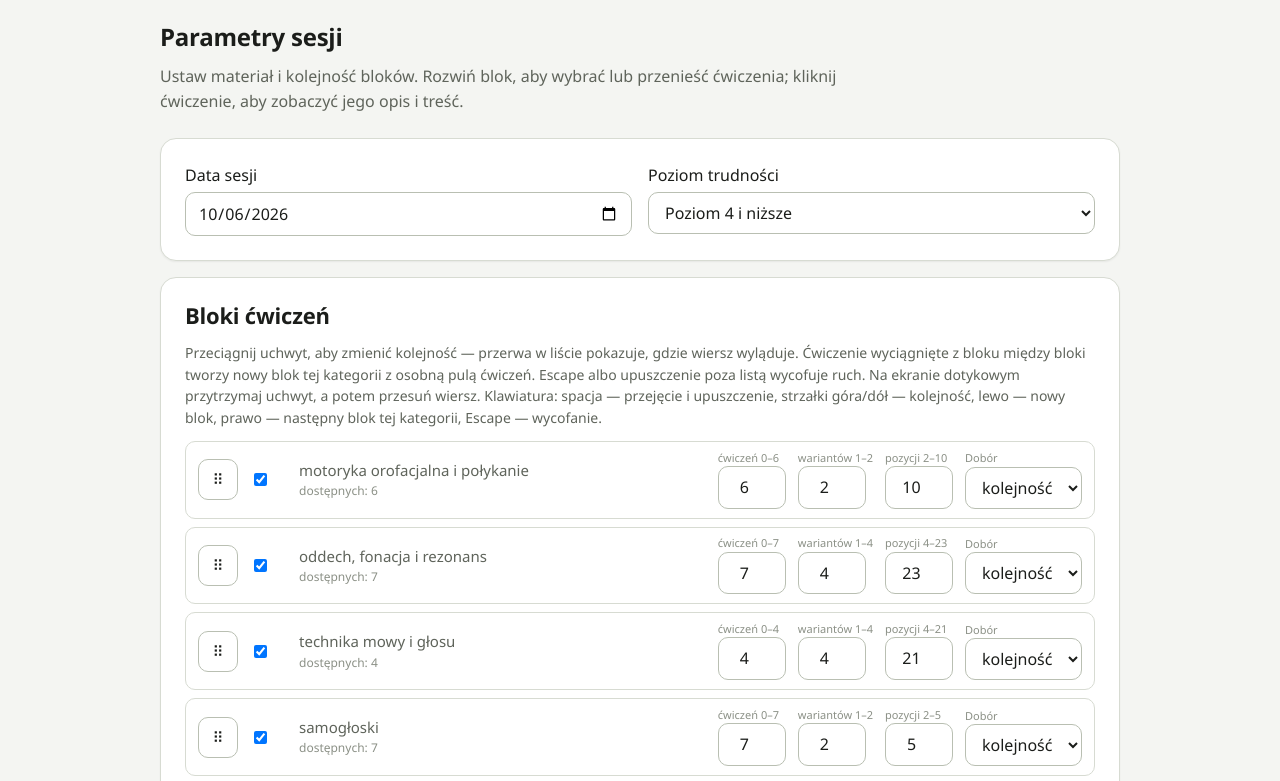
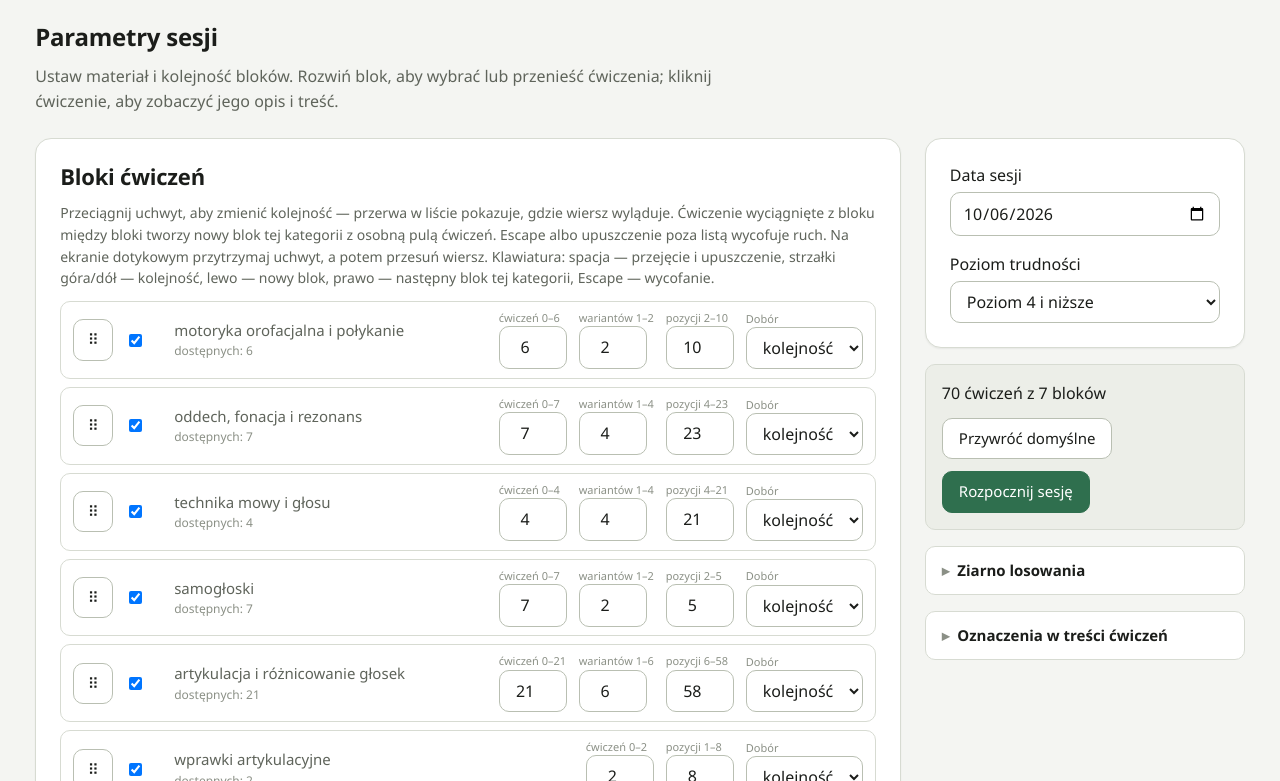
Before and after one commit to wiQ1999/Logopedium, a website with bundled scripts: page src/webapp/index.html in a window 1280 px wide. Shown: the part 66-847 px from the top of the page. Built offline with nearby package versions, Linux system fonts and the light colour scheme.

Commit message:
feat(layout): fill the whole window on desktop screens

```diff
--- a/src/webapp/css/base.css
+++ b/src/webapp/css/base.css
@@ -48,7 +48,10 @@
   --space-6: 32px;
   --space-7: 48px;
 
-  --content-width: 62rem;
+  /* Side margin of the page: 16 px on a phone, growing with the window up to 48 px. */
+  --gutter: clamp(var(--space-4), 4vw - var(--space-4), var(--space-7));
+  /* Below the header, for panels that stay in view while the page scrolls. */
+  --sticky-top: 5rem;
 }
 
 @media (prefers-color-scheme: dark) {
--- a/src/webapp/css/layout.css
+++ b/src/webapp/css/layout.css
@@ -8,9 +8,7 @@
 
 .app-header__inner {
   width: 100%;
-  max-width: var(--content-width);
-  margin: 0 auto;
-  padding: var(--space-3) var(--space-4);
+  padding: var(--space-3) var(--gutter);
   display: flex;
   flex-wrap: wrap;
   align-items: center;
@@ -64,9 +62,7 @@
 .app-main {
   flex: 1;
   width: 100%;
-  max-width: var(--content-width);
-  margin: 0 auto;
-  padding: var(--space-5) var(--space-4) var(--space-7);
+  padding: var(--space-5) var(--gutter) var(--space-7);
 }
 
 .app-main:focus {
@@ -80,9 +76,7 @@
 
 .app-footer__inner {
   width: 100%;
-  max-width: var(--content-width);
-  margin: 0 auto;
-  padding: var(--space-3) var(--space-4);
+  padding: var(--space-3) var(--gutter);
   display: flex;
   flex-wrap: wrap;
   gap: var(--space-2) var(--space-4);
@@ -388,7 +382,7 @@
 .editor-layout { display: grid; grid-template-columns: minmax(0, 1fr) minmax(0, 1fr); gap: var(--space-4); align-items: start; }
 .editor-fields { display: grid; gap: var(--space-3); min-width: 0; }
 .editor-fields .input, .editor-fields .select { width: 100%; min-width: 0; }
-.editor-preview { min-width: 0; position: sticky; top: 5rem; max-height: calc(100vh - 6rem); overflow: auto; }
+.editor-preview { min-width: 0; position: sticky; top: var(--sticky-top); max-height: calc(100vh - var(--sticky-top) - var(--space-4)); overflow: auto; }
 /* A formatted field: toolbar and text share one frame, like a word processor's page. */
 .rich-editor { min-width: 0; background: var(--surface); border: 1px solid var(--border-strong); border-radius: var(--radius); }
 .rich-editor:focus-within { border-color: var(--accent); box-shadow: 0 0 0 2px var(--accent-ring); }
@@ -915,6 +909,52 @@
   color: var(--text-muted);
 }
 
+/* Desktop: the page fills the window; wide views spread into columns instead of one long strip. */
+@media (min-width: 1200px) {
+  .params-layout {
+    display: grid;
+    grid-template-columns: minmax(0, 1fr) clamp(20rem, 24vw, 28rem);
+    grid-template-rows: auto 1fr;
+    column-gap: var(--space-5);
+    align-items: start;
+  }
+
+  .params-layout__blocks {
+    grid-column: 1;
+    grid-row: 1 / span 2;
+  }
+
+  .params-layout__settings,
+  .params-layout__session {
+    grid-column: 2;
+  }
+
+  /* Start stays in reach while the block list scrolls. */
+  .params-layout__session {
+    position: sticky;
+    top: var(--sticky-top);
+    max-height: calc(100vh - var(--sticky-top) - var(--space-4));
+    overflow: auto;
+    display: flex;
+    flex-direction: column;
+  }
+
+  .params-layout__session .params-summary {
+    order: -1;
+  }
+
+  .browse-list,
+  .summary-list {
+    display: grid;
+    grid-template-columns: repeat(auto-fill, minmax(22rem, 1fr));
+  }
+
+  /* Prose keeps a readable line length inside a wide card. */
+  .exercise-card .content {
+    max-width: 75ch;
+  }
+}
+
 @media (max-width: 640px) {
   .app-main {
     padding: var(--space-4) var(--space-3) var(--space-6);
--- a/src/webapp/js/params.js
+++ b/src/webapp/js/params.js
@@ -75,18 +75,18 @@ export function mount(root, app) {
   let onRefresh = null;
   root.innerHTML = `<section class="view-head"><h1>Parametry sesji</h1>
     <p class="view-head__lead">Ustaw materiał i kolejność bloków. Rozwiń blok, aby wybrać lub przenieść ćwiczenia; kliknij ćwiczenie, aby zobaczyć jego opis i treść.</p></section>
-    <form id="params-form"><div class="panel field-grid">
+    <form id="params-form" class="params-layout"><div class="panel field-grid params-layout__settings">
       <label class="field" for="param-date">Data sesji<input class="input" type="date" id="param-date" required value="${escapeHtml(app.params.date)}"></label>
       <label class="field" for="param-level">Poziom trudności<select class="select" id="param-level">${[1,2,3,4].map((l) => `<option value="${l}" ${l === app.params.level ? 'selected' : ''}>Poziom ${l} i niższe</option>`).join('')}</select></label>
-    </div><div class="panel"><h2>Bloki ćwiczeń</h2>
+    </div><div class="panel params-layout__blocks"><h2>Bloki ćwiczeń</h2>
       <p id="drag-help" class="panel__hint">Przeciągnij uchwyt, aby zmienić kolejność — przerwa w liście pokazuje, gdzie wiersz wyląduje. Ćwiczenie wyciągnięte z bloku między bloki tworzy nowy blok tej kategorii z osobną pulą ćwiczeń. Escape albo upuszczenie poza listą wycofuje ruch. Na ekranie dotykowym przytrzymaj uchwyt, a potem przesuń wiersz. Klawiatura: spacja — przejęcie i upuszczenie, strzałki góra/dół — kolejność, lewo — nowy blok, prawo — następny blok tej kategorii, Escape — wycofanie.</p>
       <p id="drag-status" role="status" aria-live="polite"></p><ol class="params-list" id="params-list"></ol></div>
-      <details class="disclosure"><summary>Ziarno losowania</summary><div class="disclosure__body">
+      <div class="params-layout__session"><details class="disclosure"><summary>Ziarno losowania</summary><div class="disclosure__body">
         <label class="field" for="param-seed">Własne ziarno (opcjonalne)<input class="input" id="param-seed" value="${escapeHtml(app.plan?.seedOverride ?? '')}"></label>
         <div class="btn-row"><button class="btn" type="button" data-role="seed-random">Wylosuj nowe ziarno</button><button class="btn" type="button" data-role="seed-clear">Wyczyść</button></div>
       </div></details>
       <details class="disclosure"><summary>Oznaczenia w treści ćwiczeń</summary><div class="disclosure__body">${renderMarksLegend()}</div></details>
-      <div class="params-summary"><span id="params-total"></span><div class="btn-row"><button class="btn" type="button" data-role="reset">Przywróć domyślne</button><button class="btn btn--primary" id="params-submit" type="submit">Rozpocznij sesję</button></div></div>
+      <div class="params-summary"><span id="params-total"></span><div class="btn-row"><button class="btn" type="button" data-role="reset">Przywróć domyślne</button><button class="btn btn--primary" id="params-submit" type="submit">Rozpocznij sesję</button></div></div></div>
     </form>`;
   const list = root.querySelector('#params-list');
   const status = root.querySelector('#drag-status');
```
Also changed, not shown: tests/layout.test.js (added, +97 -0 lines).
